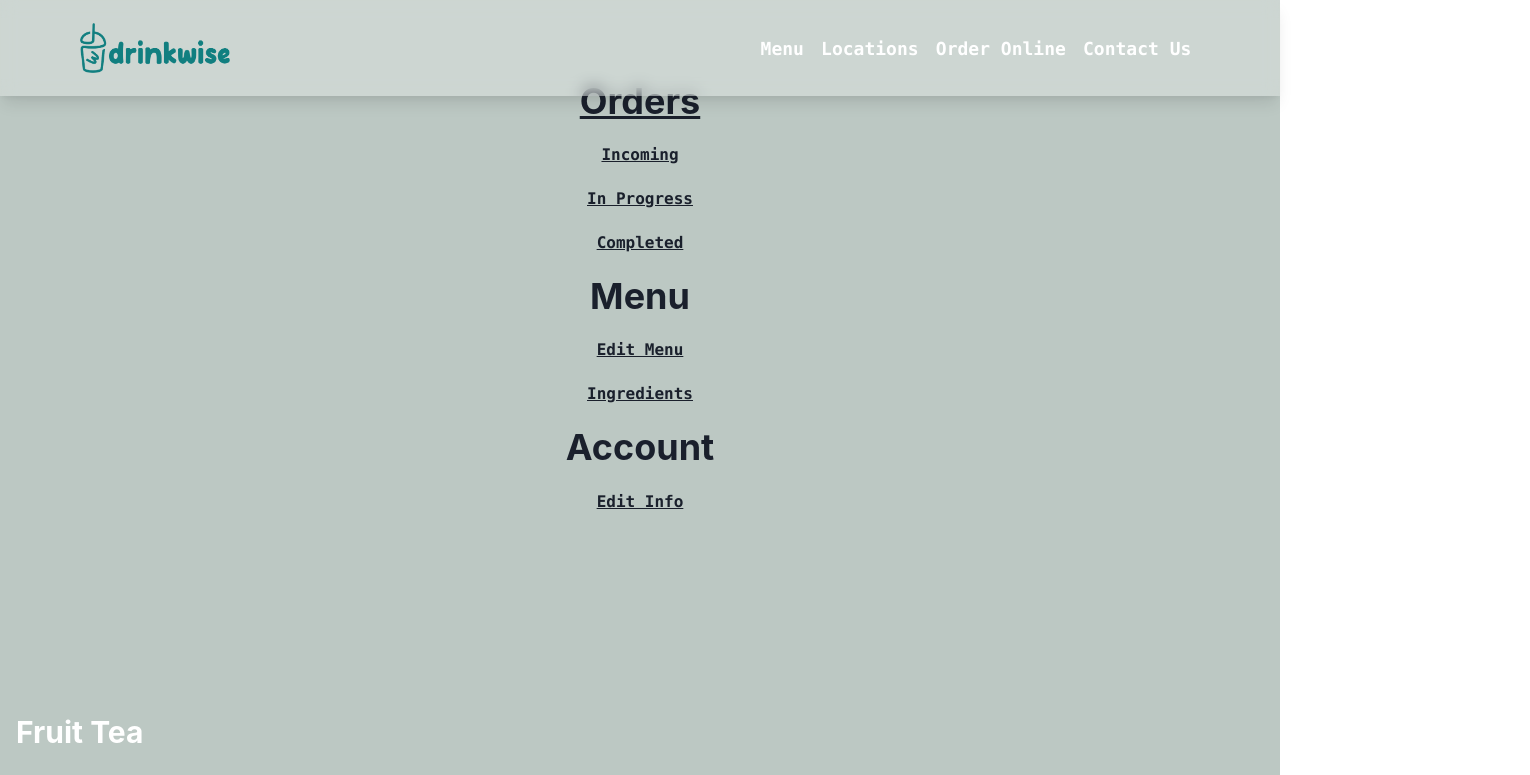
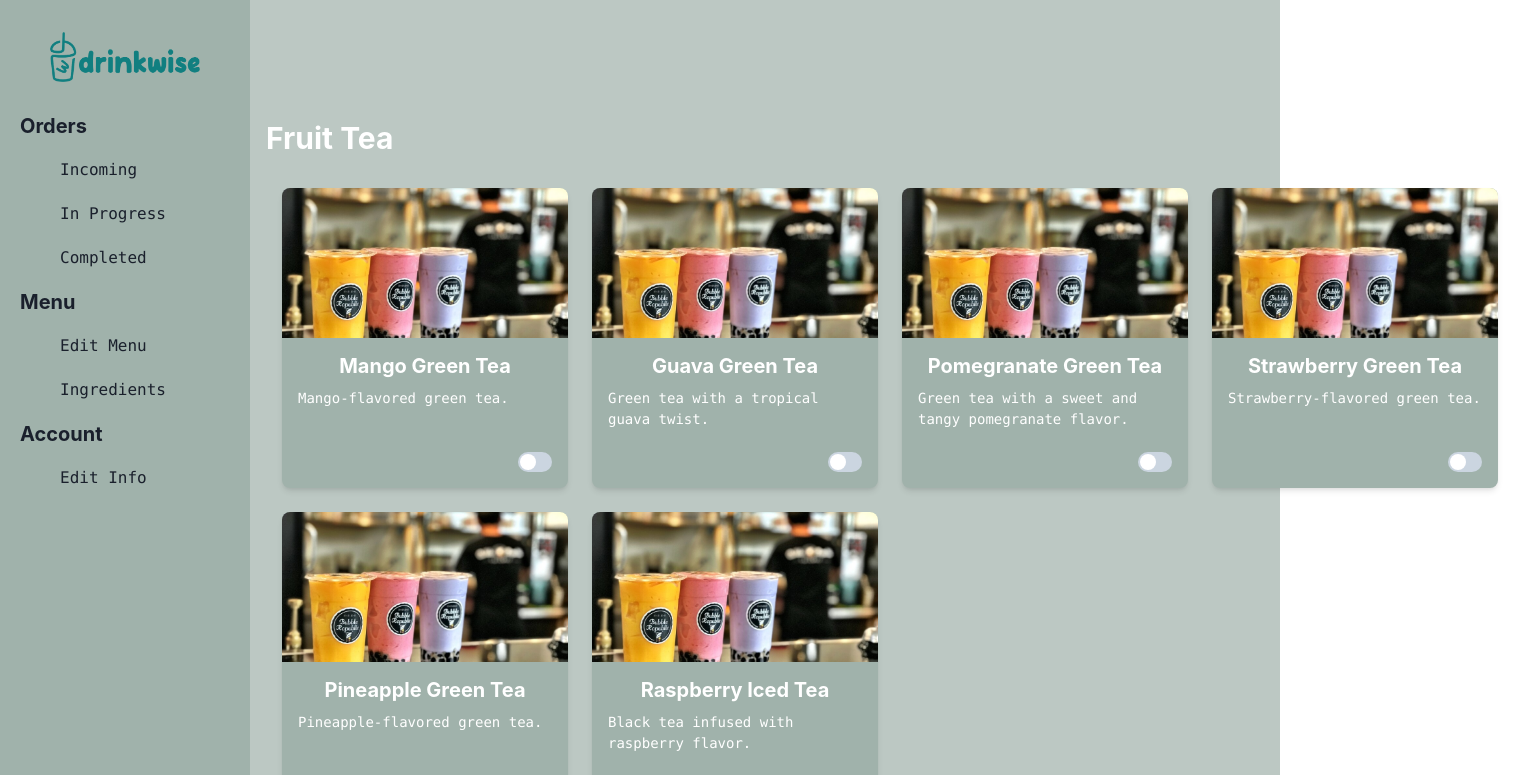
Before and after one commit to Techsip-CAP805/drinkwise, a Next.js app: page /employee/editMenu in a window 1280 px wide. Shown: the top 775 px of the page, 1530 px wide, since content can reach past the window. Built offline with nearby package versions, Linux system fonts and the light colour scheme.

Commit message:
sidenav updates

```diff
--- a/src/components/SideNav.js
+++ b/src/components/SideNav.js
@@ -1,39 +1,53 @@
 import React from 'react';
 import {
-  IconButton,
-  Drawer,
-  DrawerOverlay,
-  DrawerContent,
-  DrawerCloseButton,
-  DrawerBody,
   Stack,
   Box,
   Heading,
   Link,
   Text,
+  Center
 } from '@chakra-ui/react';
 import { useDisclosure } from '@chakra-ui/react';
-import { ArrowForwardIcon, ArrowBackIcon } from '@chakra-ui/icons';
+import Image from 'next/image';
 
 const SideNav = ({ setCurrentView }) => {
   const { isOpen, onOpen, onClose } = useDisclosure();
 
   return (
-    <>
-      <Stack align="center" p={20} spacing={5}>
-      <Link href='/employee/orders' textDecoration='underline'>
-        <Heading size="xl">Orders</Heading>
+    <Box
+      position="fixed"
+      bg="#A0B2AB"
+      width="250px"
+      height="100vh"
+      p={5}
+    >
+      <Stack spacing={5}>
+        <Link href="/employee/orders/incoming"  my={3}>
+          <Center><Image src='/header-log.png' width={150} height={100} alt='logo'/></Center>
         </Link>
-        <Link onClick={() => setCurrentView("incoming")} textDecoration='underline'><Text as='b' fontSize='m'>Incoming</Text></Link>
-        <Link onClick={() => setCurrentView("inProgress")} textDecoration='underline'><Text as='b' fontSize='m'>In Progress</Text></Link>
-        <Link onClick={() => setCurrentView("completed")} textDecoration='underline'><Text as='b' fontSize='m'>Completed</Text></Link>
-        <Heading size="xl">Menu</Heading>
-        <Link href='/employee/editMenu' textDecoration='underline'><Text as='b' fontSize='m'>Edit Menu</Text></Link>
-        <Link href='/employee/ingredients' textDecoration='underline'><Text as='b' fontSize='m'>Ingredients</Text></Link>
-        <Heading size="xl">Account</Heading>
-        <Link href='/employee/employeeAccount' textDecoration='underline'><Text as='b' fontSize='m'>Edit Info</Text></Link>
+        <Heading size="md">Orders</Heading>
+        <Link href="/employee/orders/incoming">
+          <Text pl={10}>Incoming</Text>
+        </Link>
+        <Link href="/employee/orders/inProgress">
+          <Text pl={10}>In Progress</Text>
+        </Link>
+        <Link href="/employee/orders/completed">
+          <Text pl={10}>Completed</Text>
+        </Link>
+        <Heading size="md">Menu</Heading>
+        <Link href='/employee/editMenu'>
+          <Text pl={10}>Edit Menu</Text>
+        </Link>
+        <Link href='/employee/ingredients'>
+          <Text pl={10}>Ingredients</Text>
+        </Link>
+        <Heading size="md">Account</Heading>
+        <Link href='/employee/employeeAccount'>
+          <Text pl={10}>Edit Info</Text>
+        </Link>
       </Stack>
-    </>
+    </Box>
   );
 };
 
--- a/src/pages/employee/completedOrders.js
+++ b/src/pages/employee/completedOrders.js
@@ -21,7 +21,7 @@ const CompletedOrders = () => {
     }, 0);
 
     return (
-        <Box bg="#bcc8c3" minHeight="100vh">
+        <Box bg="#bcc8c3" minHeight="100vh" ml="250px">
             <Box py={5} px={{ base: 4, md: 12 }}>
                 <Heading color="white" textAlign="center" mt={20}>
                     Completed Orders ({completedOrdersCount})
--- a/src/pages/employee/editMenu.js
+++ b/src/pages/employee/editMenu.js
@@ -48,8 +48,9 @@ const EditMenu = () => {
 
   return (
     <Box bg="#bcc8c3">
-      <Navbar />
+      {/* <Navbar /> */}
       <SideNav />
+      <Box ml="250px">
       <Container w='100vw' minH='100vh' maxW='7xl' py={10}>
         <Flex direction="column" justify="center" align="center" w="100%" h='100%' mt={20}>
           {Object.keys(groupedDrinks).map((category) => (
@@ -62,7 +63,7 @@ const EditMenu = () => {
                   <GridItem key={index}>
                     <Card
                       borderRadius="lg"
-                      width="280px"
+                      // width="280px"
                       overflow="hidden"
                       boxShadow="md"
                       bg={cardBgColor}
@@ -109,8 +110,9 @@ const EditMenu = () => {
           ))}
         </Flex>
       </Container>
+      </Box>
       <EditMenuModal isOpen={isMenuOpen} onClose={onCloseMenu} drink={modalDrink} />
-      <Footer />
+      {/* <Footer /> */}
     </Box>
   );
 };
--- a/src/pages/employee/employeeAccount.js
+++ b/src/pages/employee/employeeAccount.js
@@ -60,8 +60,9 @@ const EmployeeAccount = () => {
 
   return (
     <Box bg="#bcc8c3">
-      <Navbar />
+      {/* <Navbar /> */}
       <SideNav />
+      <Box ml="250px">
       <Container w="100vw" minH="100vh" maxW="7xl" py={10}>
         <Flex direction="column" justify="center" align="center" w="100%" h="100%" mt={20}>
           <VStack spacing={6} p={4} w="100%" align="center">
@@ -111,7 +112,8 @@ const EmployeeAccount = () => {
           </VStack>
         </Flex>
       </Container>
-      <Footer />
+      </Box>
+      {/* <Footer /> */}
     </Box>
   );
 };
--- a/src/pages/employee/inProgressOrders.js
+++ b/src/pages/employee/inProgressOrders.js
@@ -51,7 +51,7 @@ const InProgressOrders = () => {
     }, 0);
 
     return (
-        <Box bg="#bcc8c3" minHeight="100vh">
+        <Box bg="#bcc8c3" minHeight="100vh" ml="250px">
             <Box py={5} px={{ base: 4, md: 12 }}>
                 <Heading color="white" textAlign="center" mt={20}>
                     In Progress Orders ({inProgressOrdersCount})
--- a/src/pages/employee/incomingOrders.js
+++ b/src/pages/employee/incomingOrders.js
@@ -80,7 +80,7 @@ const IncomingOrders = () => {
   }, 0);
 
   return (
-    <Box bg="#bcc8c3" minHeight="100vh">
+    <Box bg="#bcc8c3" minHeight="100vh" ml="250px">
       <Box py={5} px={{ base: 4, md: 12 }}>
         <Heading color="white" textAlign="center" mt={20}>
           Incoming Orders ({pendingOrdersCount})
--- a/src/pages/employee/orders.js
+++ b/src/pages/employee/orders_old.js
@@ -27,7 +27,7 @@ const Orders = () => {
       <Box>
       <Flex>
         <SideNav setCurrentView={setCurrentView} />
-        <Box flex="1" py={5} px={{ base: 4, md: 12 }}>
+        <Box flex="1" py={5} px={{ base: 4, md: 12 }} ml="250px">
           {renderOrders()}
         </Box>
       </Flex>
```
Also changed, not shown: src/pages/employee/ingredients.js (+7 -5 lines), src/pages/employee/orders/[view].js (added, +48 -0 lines).
